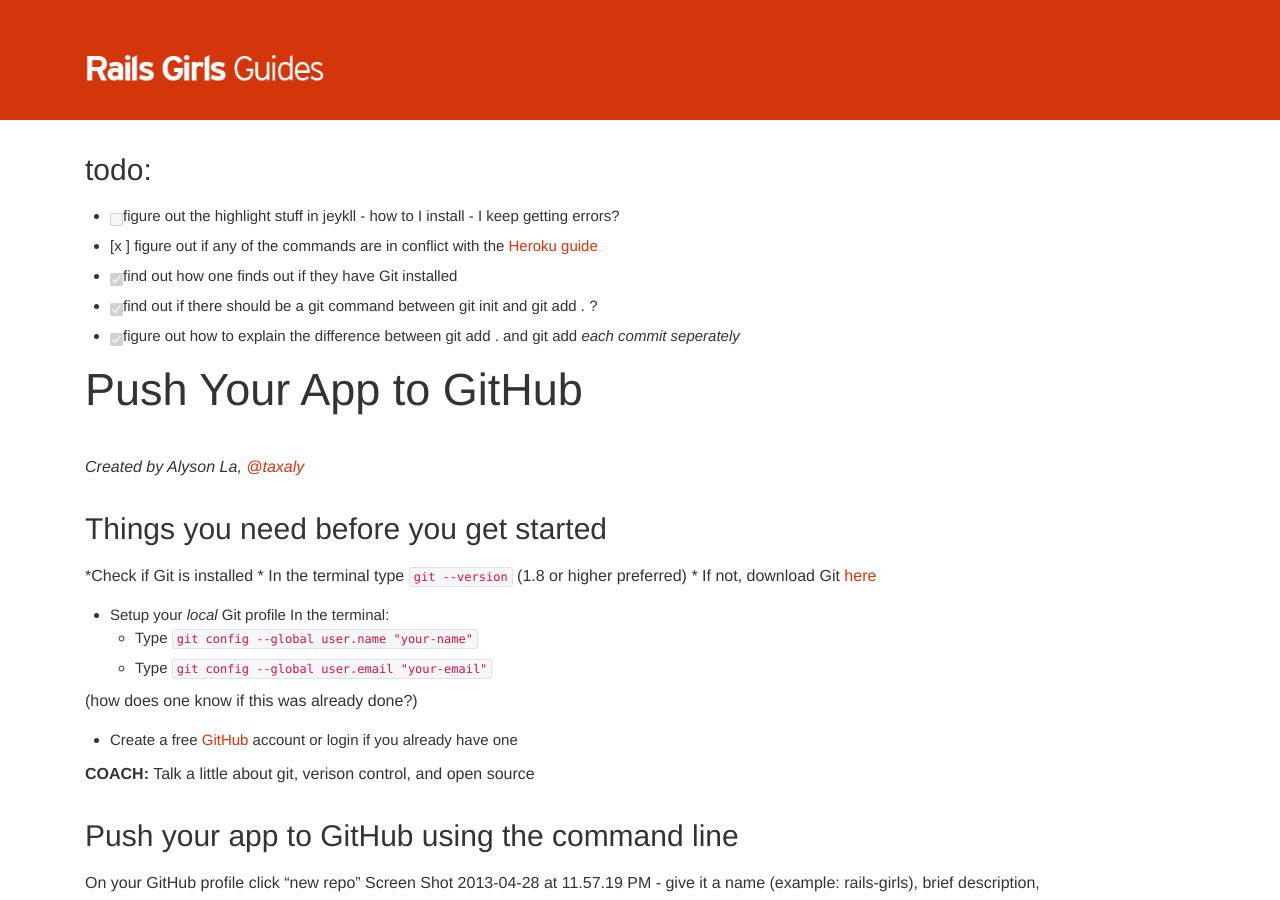
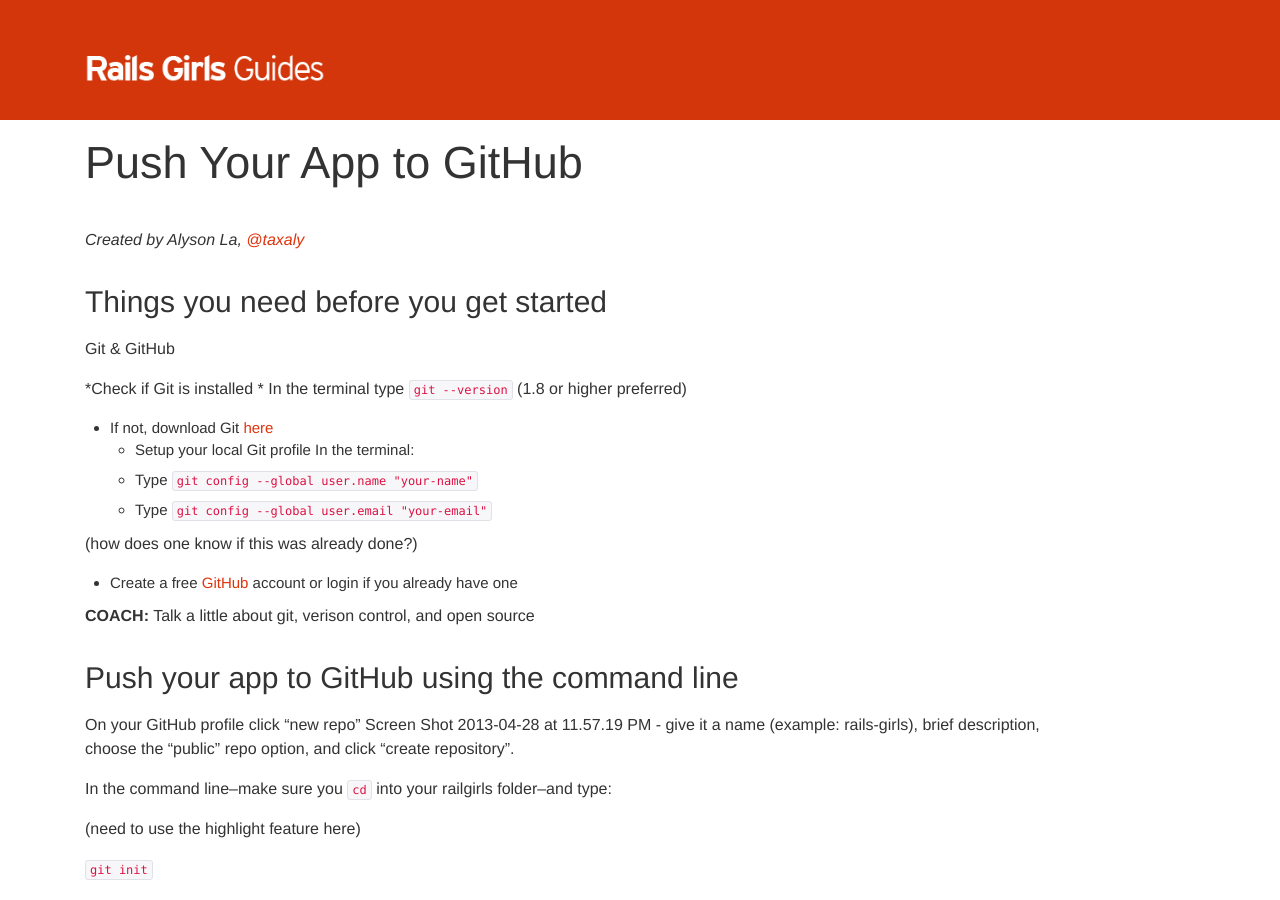
Before and after one commit to railsgirls/guides.railsgirls.com, a Jekyll site: the page built from _posts/2013-04-14-github.md, in a window 1280 px wide and 900 px high. Built offline with Jekyll 4.4.1, drawn with Linux system fonts in a browser that asks for light colours; nearby versions of some CDN libraries; Markdown is read by kramdown in place of the engine named in the settings.

Commit message:
Update 2013-04-14-github.md

```diff
--- a/_posts/2013-04-14-github.md
+++ b/_posts/2013-04-14-github.md
@@ -6,26 +6,20 @@
 permalink: github
 ---
 
-## todo:
-
-- [ ] figure out the highlight stuff in jeykll - how to I install - I keep getting errors?
-- [x ] figure out if any of the commands are in conflict with the [Heroku guide](http://guides.railsgirls.com/heroku/)
-- [x] find out how one finds out if they have Git installed
-- [x] find out if there should be a git command between git init and git add . ?
-- [x] figure out how to explain the difference between git add . and git add *each commit seperately*
-
 # Push Your App to GitHub
 
 *Created by Alyson La, [@taxaly](www.twitter.com/taxaly)*
 
 ## Things you need before you get started
 
+Git & GitHub
+
 *Check if Git is installed
 	* In the terminal type `git --version` (1.8 or higher preferred)
-	* If not, download Git [here](http://git-scm.com/downloads)
 
-* Setup your _local_ Git profile
-    In the terminal:
+* If not, download Git [here](http://git-scm.com/downloads)
+	* Setup your local Git profile
+    	In the terminal:
 	* Type `git config --global user.name "your-name"`
 	* Type `git config --global user.email "your-email"`
 
```
